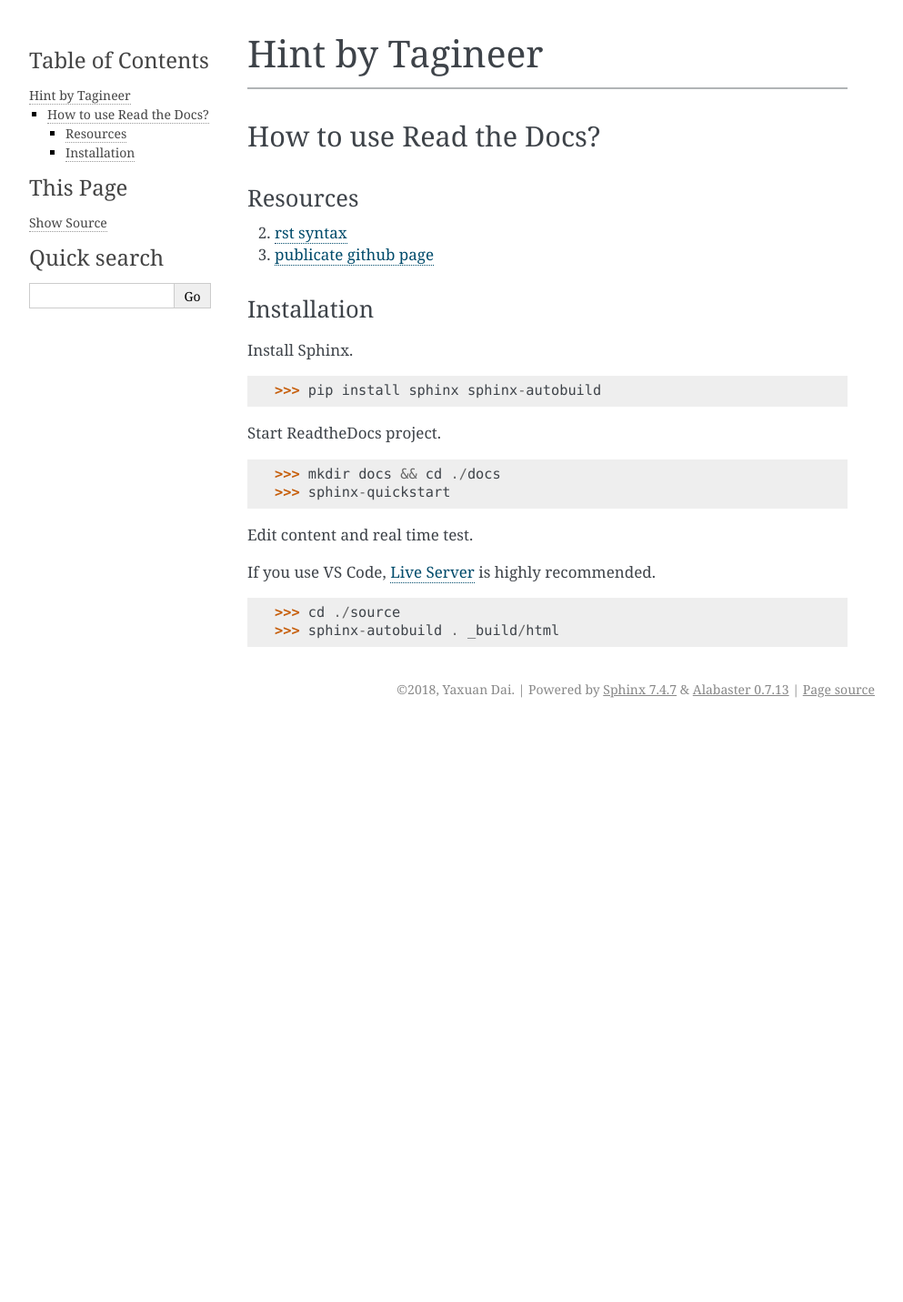
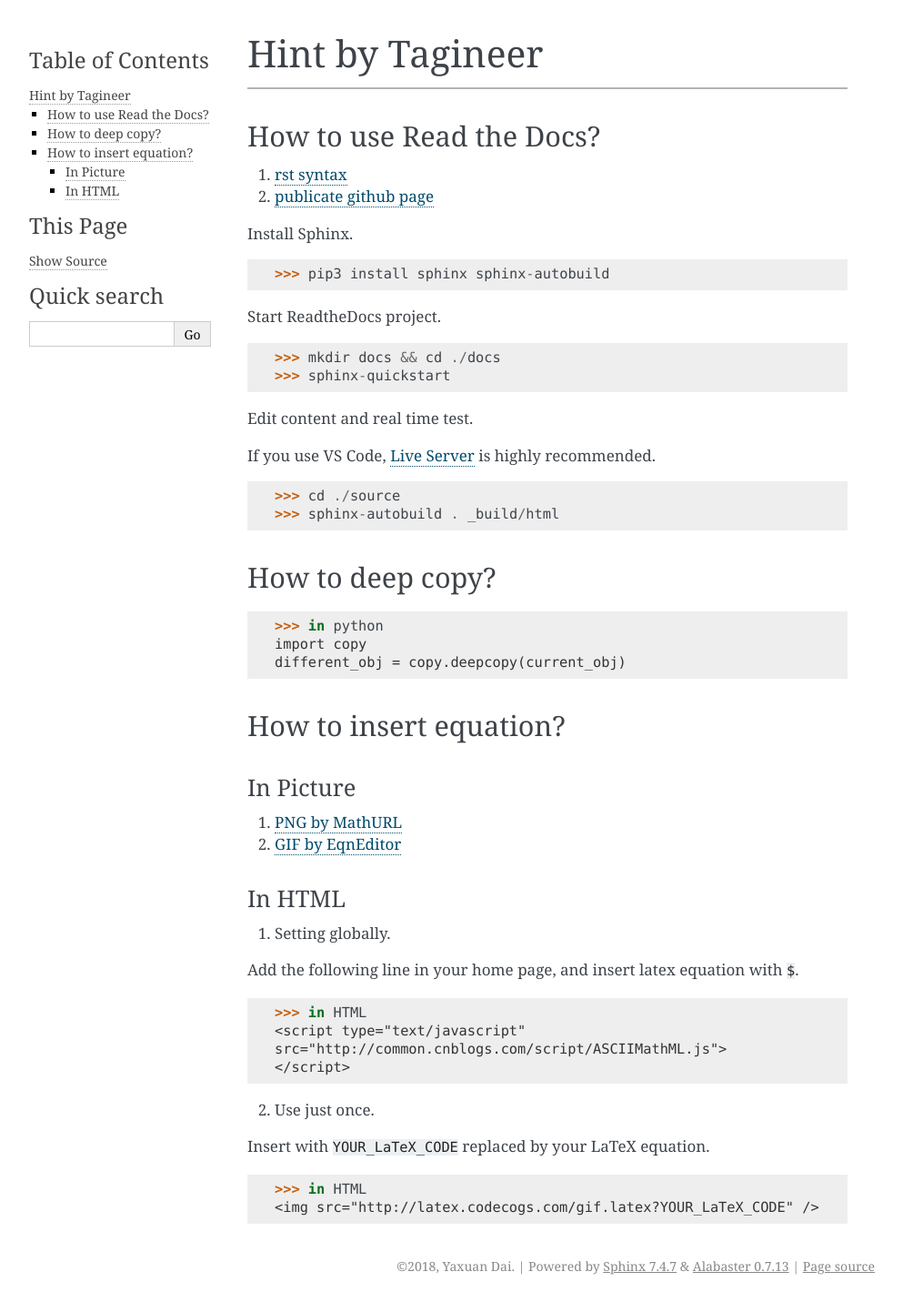
Before and after one commit to TagineerDai/howtohint, a Sphinx documentation site: the page built from docs/source/hint_main.rst, in a window 1280 px wide. Shown: the whole page at 91% size, without its empty margins (148-1141 px from the left). Built offline with Sphinx 7.4.7, drawn with Linux system fonts in a browser that asks for light colours; formulas are drawn with MathJax 3; before the commit the page ends 900 px from its top, so only the background shows below that.

Commit message:
Syntax reconstructed.

```diff
--- a/docs/source/hint_main.rst
+++ b/docs/source/hint_main.rst
@@ -18,17 +18,12 @@ Hint by Tagineer
 How to use Read the Docs?
 ---------------------------
 
-Resources
-^^^^^^^^^^^
-2. `rst syntax <http://www.sphinx-doc.org/en/master/usage/restructuredtext/basics.html>`_
-3. `publicate github page <https://blog.github.com/2016-08-22-publish-your-project-documentation-with-github-pages/>`_
-
-Installation
-^^^^^
+1. `rst syntax <http://www.sphinx-doc.org/en/master/usage/restructuredtext/basics.html>`_
+2. `publicate github page <https://blog.github.com/2016-08-22-publish-your-project-documentation-with-github-pages/>`_
 
 Install Sphinx.
 
->>> pip install sphinx sphinx-autobuild
+>>> pip3 install sphinx sphinx-autobuild
 
 Start ReadtheDocs project.
 
@@ -43,3 +38,38 @@ is highly recommended.
 
 >>> cd ./source
 >>> sphinx-autobuild . _build/html
+
+How to deep copy?
+------------------------
+
+>>> in python
+import copy
+different_obj = copy.deepcopy(current_obj)
+
+How to insert equation?
+---------------------------
+
+In Picture
+^^^^^^^^^^^^
+1. `PNG by MathURL <http://mathurl.com/>`_
+2. `GIF by EqnEditor <http://www.codecogs.com/latex/eqneditor.php>`_
+
+In HTML
+^^^^^^^^^
+1. Setting globally.
+
+Add the following line in your home page,
+and insert latex equation with ``$``.
+
+>>> in HTML
+<script type="text/javascript"
+src="http://common.cnblogs.com/script/ASCIIMathML.js">
+</script>
+
+2. Use just once.
+
+Insert with ``YOUR_LaTeX_CODE`` replaced by
+your LaTeX equation.
+
+>>> in HTML
+<img src="http://latex.codecogs.com/gif.latex?YOUR_LaTeX_CODE" />
```
Also changed, not shown: README.md (+6 -73 lines).
